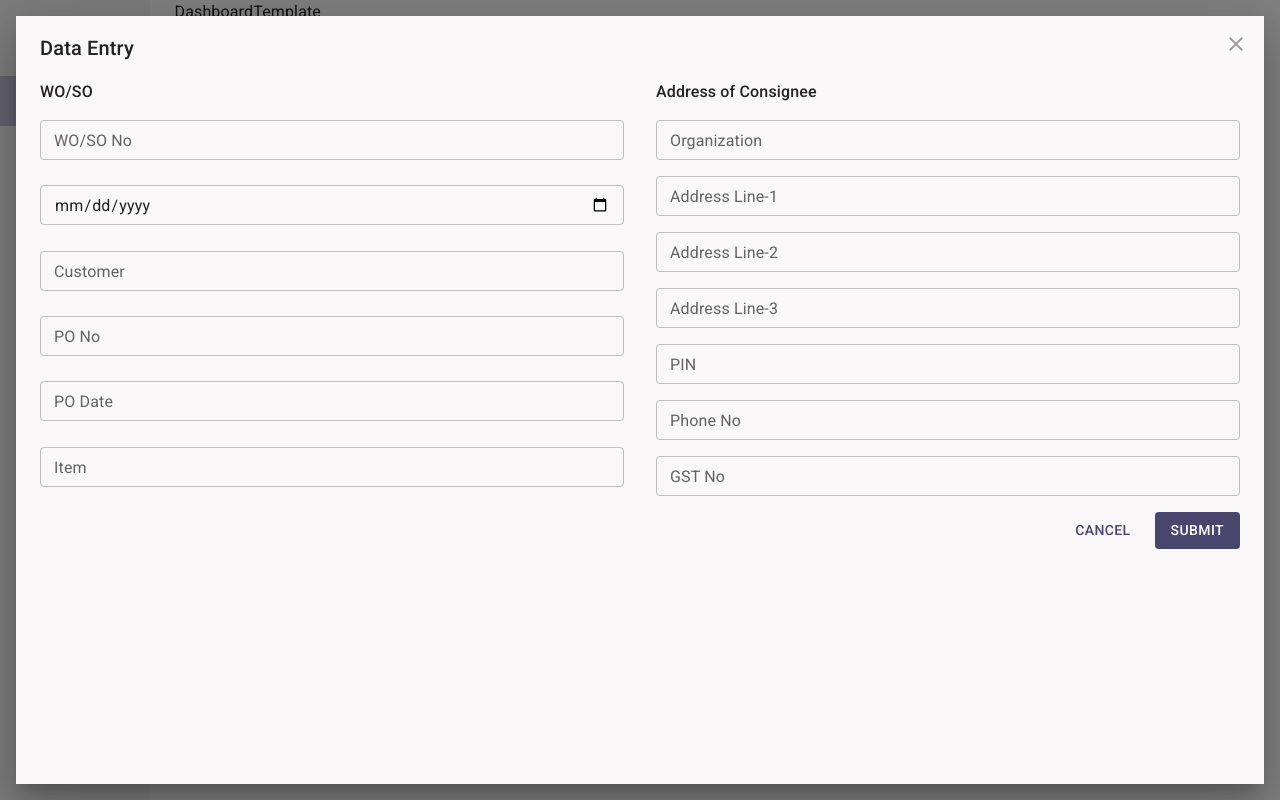
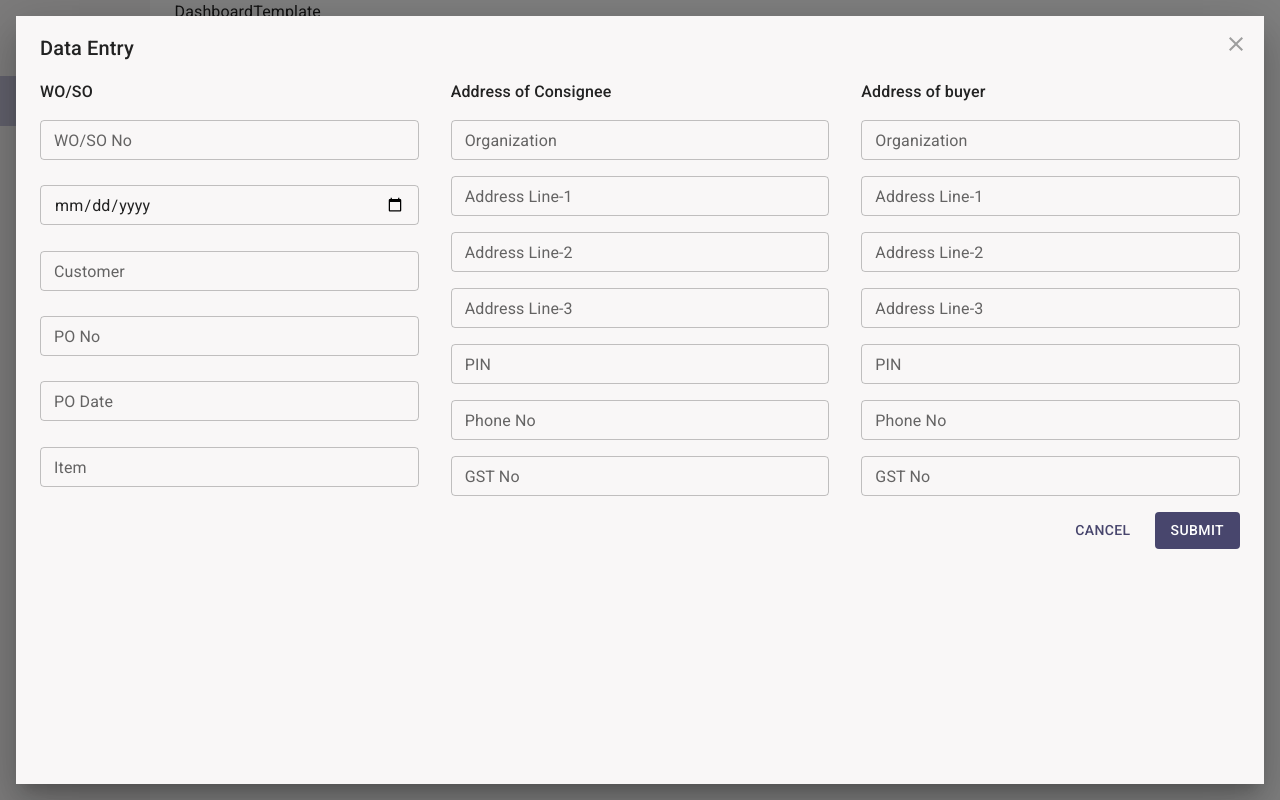
Before and after one commit to KZ-ERP-solutions/ERPfrontend, a React (Create React App) app: page /marketing in a window 1280 px wide. Both pictures are taken after a click on the button "DATA ENTRY". Built offline with nearby package versions, Linux system fonts and the light colour scheme; the HTML template or start-up script is replaced by a standard one.

Commit message:
DataEntryForm Buyer Section added @the3plet

```diff
--- a/src/components/departments/marketing/dashboard/dataEntry/DataEntryForm.js
+++ b/src/components/departments/marketing/dashboard/dataEntry/DataEntryForm.js
@@ -311,6 +311,142 @@ const DataEntryForm = ({ close, handleSubmit, submitting }) => {
           </Grid>
 
 
+          {/* Buyer */}
+
+          <Grid container spacing={2}>
+            <Grid item xs={12}>
+              <Typography variant="body1" fontWeight={500} sx={{ mb: 2 }}>
+              Address of buyer
+              </Typography>
+              <FormControl sx={{ width: '100%' }}>
+                <TextField
+                  fullWidth
+                  //   disabled={submitting}
+                  size="small"
+                  id="buyer_org"
+                  name="buyer_org"
+                  label="Organization"
+                  value={formik.values.buyer_org}
+                  onChange={formik.handleChange}
+                  error={
+                    formik.touched.buyer_org && Boolean(formik.errors.buyer_org)
+                  }
+                  helperText={formik.touched.buyer_org && formik.errors.buyer_org}
+                />
+              </FormControl>
+            </Grid>
+
+            <Grid item xs={12}>
+              <FormControl sx={{ width: '100%' }}>
+              <TextField
+                  fullWidth
+                  //   disabled={submitting}
+                  size="small"
+                  id="buyer_addr_line1"
+                  name="buyer_addr_line1"
+                  label="Address Line-1"
+                  value={formik.values.buyer_addr_line1}
+                  onChange={formik.handleChange}
+                  error={
+                    formik.touched.buyer_addr_line1 && Boolean(formik.errors.buyer_addr_line1)
+                  }
+                  helperText={formik.touched.buyer_addr_line1 && formik.errors.buyer_addr_line1}
+                />
+              </FormControl>
+            </Grid>
+
+            <Grid item xs={12}>
+              <FormControl sx={{ width: '100%' }}>
+              <TextField
+                  fullWidth
+                  //   disabled={submitting}
+                  size="small"
+                  id="buyer_addr_line2"
+                  name="buyer_addr_line2"
+                  label="Address Line-2"
+                  value={formik.values.buyer_addr_line2}
+                  onChange={formik.handleChange}
+                  error={
+                    formik.touched.buyer_addr_line2 && Boolean(formik.errors.buyer_addr_line2)
+                  }
+                  helperText={formik.touched.buyer_addr_line2 && formik.errors.buyer_addr_line2}
+                />
+              </FormControl>
+            </Grid>
+
+            <Grid item xs={12}>
+              <FormControl sx={{ width: '100%' }}>
+              <TextField
+                  fullWidth
+                  //   disabled={submitting}
+                  size="small"
+                  id="buyer_addr_line3"
+                  name="buyer_addr_line3"
+                  label="Address Line-3"
+                  value={formik.values.buyer_addr_line3}
+                  onChange={formik.handleChange}
+                  error={
+                    formik.touched.buyer_addr_line3 && Boolean(formik.errors.buyer_addr_line3)
+                  }
+                  helperText={formik.touched.buyer_addr_line3 && formik.errors.buyer_addr_line3}
+                />
+              </FormControl>
+            </Grid>
+
+            <Grid item xs={12}>
+              <FormControl sx={{ width: '100%' }}>
+                <TextField
+                  fullWidth
+                  //   disabled={submitting}
+                  size="small"
+                  id="buyer_pine"
+                  name="buyer_pin"
+                  type={"number"}
+                  label="PIN"
+                  value={formik.values.buyer_pin}
+                  onChange={formik.handleChange}
+                  error={
+                    formik.touched.buyer_pin && Boolean(formik.errors.buyer_pin)
+                  }
+                  helperText={formik.touched.buyer_pin && formik.errors.buyer_pin}
+                />
+              </FormControl>
+            </Grid>
+
+            <Grid item xs={12}>
+              <FormControl sx={{ width: '100%' }}>
+                <TextField
+                  fullWidth
+                  //   disabled={submitting}
+                  size="small"
+                  id="buyer_phone_no"
+                  name="buyer_phone_no"
+                  label="Phone No"
+                  value={formik.values.buyer_phone_no}
+                  onChange={formik.handleChange}
+                  error={formik.touched.buyer_phone_no && Boolean(formik.errors.buyer_phone_no)}
+                  helperText={formik.touched.buyer_phone_no && formik.errors.buyer_phone_no}
+                />
+              </FormControl>
+            </Grid>
+
+            <Grid item xs={12}>
+              <FormControl sx={{ width: '100%' }}>
+                <TextField
+                  fullWidth
+                  //   disabled={submitting}
+                  size="small"
+                  id="buyer_gst_no"
+                  name="buyer_gst_no"
+                  label="GST No"
+                  value={formik.values.buyer_gst_no}
+                  onChange={formik.handleChange}
+                  error={formik.touched.buyer_gst_no && Boolean(formik.errors.buyer_gst_no)}
+                  helperText={formik.touched.buyer_gst_no && formik.errors.consignee_gst_no}
+                />
+              </FormControl>
+            </Grid>
+          </Grid>
 
 
 
```
